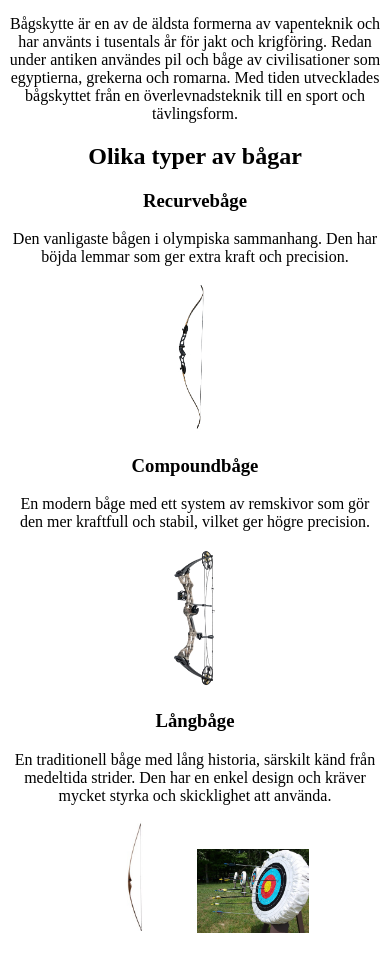
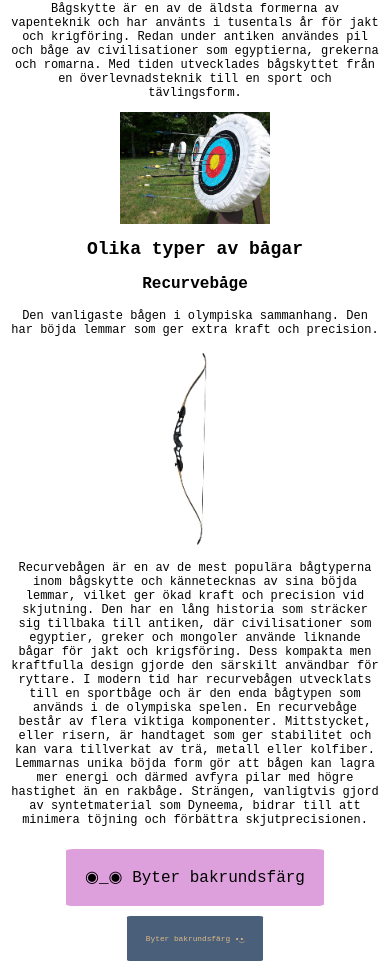
Before and after one commit to GoIdenSection/FacktaSida, a plain HTML site: page index.html in a window 390 px wide. Shown: the part 65-1036 px from the top of the page. Before the commit the page ends 1010 px from the top, so only its background shows below. Drawn offline with Linux system fonts and the light colour scheme.

Commit message:
uppdaterad texknappar

```diff
--- a/index.html
+++ b/index.html
@@ -5,20 +5,25 @@
     <meta name="viewport" content="width=device-width, initial-scale=1.0">
     <title>Document</title>
     <link rel="stylesheet" href="style.css">
+    <script src="knapp.js"></script>
 </head>
 <body>
-    <h1>Bågskytte</h1>
-    <p>Bågskytte är en av de äldsta formerna av vapenteknik och har använts i tusentals år för jakt och krigföring. Redan under antiken användes pil och båge av civilisationer som egyptierna, grekerna och romarna. Med tiden utvecklades bågskyttet från en överlevnadsteknik till en sport och tävlingsform.</p>
+    <div class="content-container">
+        <div class="text-content">
+            <h1>Bågskytte</h1>
+            <p>Bågskytte är en av de äldsta formerna av vapenteknik och har använts i tusentals år för jakt och krigföring. Redan under antiken användes pil och båge av civilisationer som egyptierna, grekerna och romarna. Med tiden utvecklades bågskyttet från en överlevnadsteknik till en sport och tävlingsform.</p>
+        </div>
+        <img src="bilder/bagskytte.jpg" title="Tavla" alt="Tavla med pillar på">
+    </div>
     <h2>Olika typer av bågar</h2>
     <h3>Recurvebåge</h3>
     <p>Den vanligaste bågen i olympiska sammanhang. Den har böjda lemmar som ger extra kraft och precision.</p>
-    <img src="bilder/recurvbåge.gif" title="Recurvebåge" alt="bild på en recurvebåge">
-    <h3>Compoundbåge</h3>
-    <p>En modern båge med ett system av remskivor som gör den mer kraftfull och stabil, vilket ger högre precision.</p>
-    <img src="bilder/Compoundbage.jpg" title="Compoundbåge" alt="bild på en compoundbåge">
-    <h3>Långbåge</h3>
-    <p>En traditionell båge med lång historia, särskilt känd från medeltida strider. Den har en enkel design och kräver mycket styrka och skicklighet att använda.</p>
-    <img src="bilder/Långbåge.jpg" title="Långbåge" alt="bild på en långbåge">
-    <img src="bilder/bagskytte.jpg" title="Tavla" alt="Tavla med pillar på">
+    <div class="content-container">
+        <img src="bilder/recurvbåge.gif" title="Recurvebåge" alt="bild på en recurvebåge">
+        <p class="text-content">Recurvebågen är en av de mest populära bågtyperna inom bågskytte och kännetecknas av sina böjda lemmar, vilket ger ökad kraft och precision vid skjutning. Den har en lång historia som sträcker sig tillbaka till antiken, där civilisationer som egyptier, greker och mongoler använde liknande bågar för jakt och krigsföring. Dess kompakta men kraftfulla design gjorde den särskilt användbar för ryttare. I modern tid har recurvebågen utvecklats till en sportbåge och är den enda bågtypen som används i de olympiska spelen.
+        En recurvebåge består av flera viktiga komponenter. Mittstycket, eller risern, är handtaget som ger stabilitet och kan vara tillverkat av trä, metall eller kolfiber. Lemmarnas unika böjda form gör att bågen kan lagra mer energi och därmed avfyra pilar med högre hastighet än en rakbåge. Strängen, vanligtvis gjord av syntetmaterial som Dyneema, bidrar till att minimera töjning och förbättra skjutprecisionen. </p>
+    </div>
+    <button class="toggle-btn">◉_◉  Byter bakrundsfärg</button> <!--(ง'̀-'́)ง-->
+    <button class="change-bg-btn">Byter bakrundsfärg •͜•</button><!--(˶⸃ ⴰ⸃˶)♡-->
 </body>
 </html>
--- /dev/null
+++ b/knapp.js
@@ -0,0 +1,28 @@
+document.addEventListener("DOMContentLoaded", function () {
+    const colors = ["RebeccaPurple", "lightcoral", "PaleTurquoise", "MediumOrchid", "plum"]; // Lägg till fler färger här vid behov
+    let colorIndex = 0;
+
+    document.querySelectorAll('.toggle-btn').forEach(button => {
+        button.addEventListener('click', function() {
+            this.nextElementSibling.classList.toggle('hidden');
+
+            // Byt färg klick (˶ᵔ ᵕ ᵔ˶)
+            this.style.backgroundColor = colors[colorIndex];
+            colorIndex = (colorIndex + 1) % colors.length; // Nästa färg ٩(ˊᗜˋ*)و
+        });
+    });
+});
+
+document.addEventListener("DOMContentLoaded", function () {
+    const btn = document.querySelector('.change-bg-btn');
+    const colors = ["Lavender", "Thistle", "Orchid", "MediumPurple", "BlueViolet", "DarkOrchid", "RebeccaPurple", "SlateBlue", "PowderBlue", "SkyBlue", "RoyalBlue", "DodgerBlue", "CornflowerBlue"];
+    let colorIndex = 0;
+
+    btn.addEventListener('click', function () {
+        // Byt bakgrundsfärg
+        document.body.style.backgroundColor = colors[colorIndex];
+
+        // Ny färg
+        colorIndex = (colorIndex + 1) % colors.length;
+    });
+});
--- a/style.css
+++ b/style.css
@@ -1,7 +1,85 @@
 body {
     text-align: center;
+    font-family: 'Courier New', Courier, monospace;
 }
-img {
-    width: 30%;
+
+@media (max-width: 600px) {
+    h1{
+        font-size: 24px;
+    }
+    h2{
+        font-size: 18px;
+    }
+    h3{
+        font-size: 16px;
+    }
+    p{
+        font-size: 12px;
+    }
+    .content-container {
+        flex-direction: column;
+        text-align: center;
+    }
+    .content-container img {
+        max-width: 80%;
+    }
+    button {
+
+    }
+  }
+@media (max-width:300px){
+    h1{
+        font-size: 18px;
+    }
+    h2, h3{
+        font-size: 12px;
+    }
+    p{
+        font-size: 10px;
+    }
+    .content-container img {
+        display: none;
+    }
+}
+
+.content-container {
+    display: flex;
+    align-items: center;
+    justify-content: space-between;
+}
+
+.text-content {
+    flex: 1;
+}
+
+.content-container img {
+    max-width: 40%;
     height: auto;
+    transition: opacity 0.3s ease-in-out;
 }
+button {
+    display: block;
+    margin: 10px auto;
+    padding: 5%;
+    font-family: 'Courier New', Courier, monospace;
+    font-size: 100%;
+    cursor: pointer;
+    background-color: plum;
+    border: none;
+    border-radius: 3%;
+}
+
+.change-bg-btn {
+    padding: 5%;
+    font-size: 2vw;
+    font-family: 'Courier New', Courier, monospace;
+    cursor: pointer;
+    background-color: rgb(74, 96, 122);
+    color: burlywood;
+    border: none;
+    border-radius: 3%;
+}
+
+.change-bg-btn:hover {
+    background-color: rgb(6, 50, 104)
+}
```
